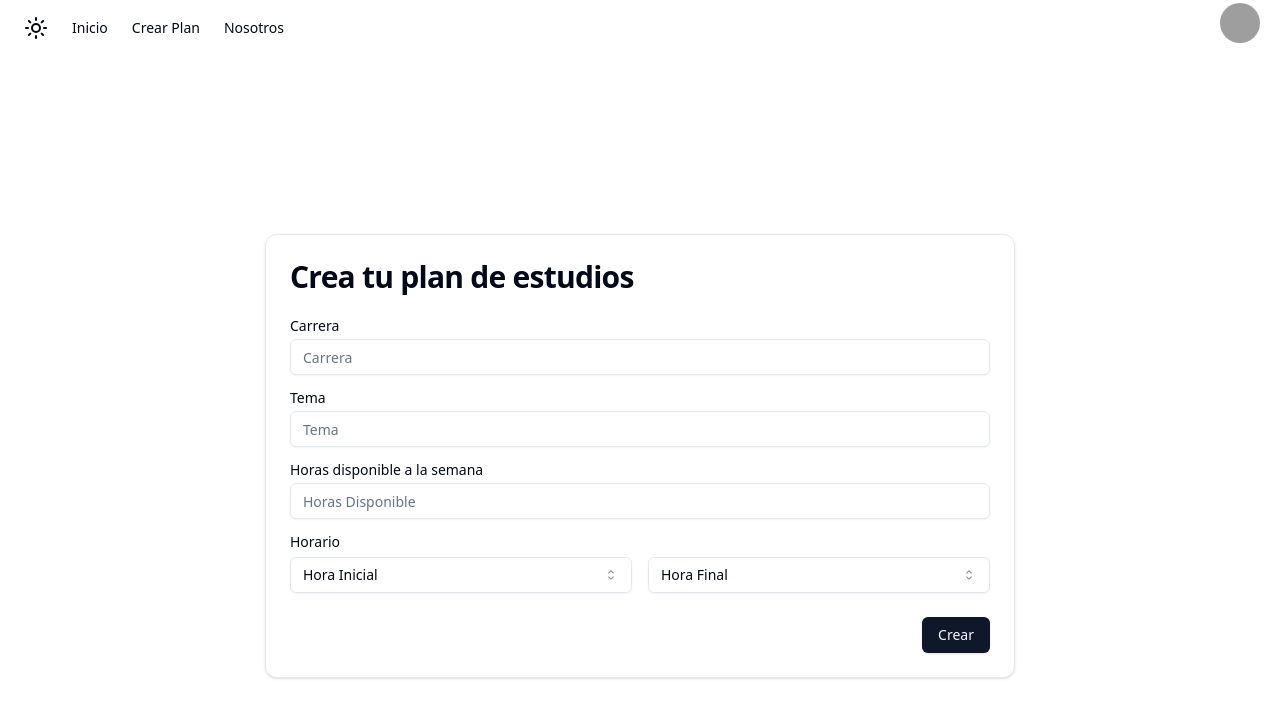
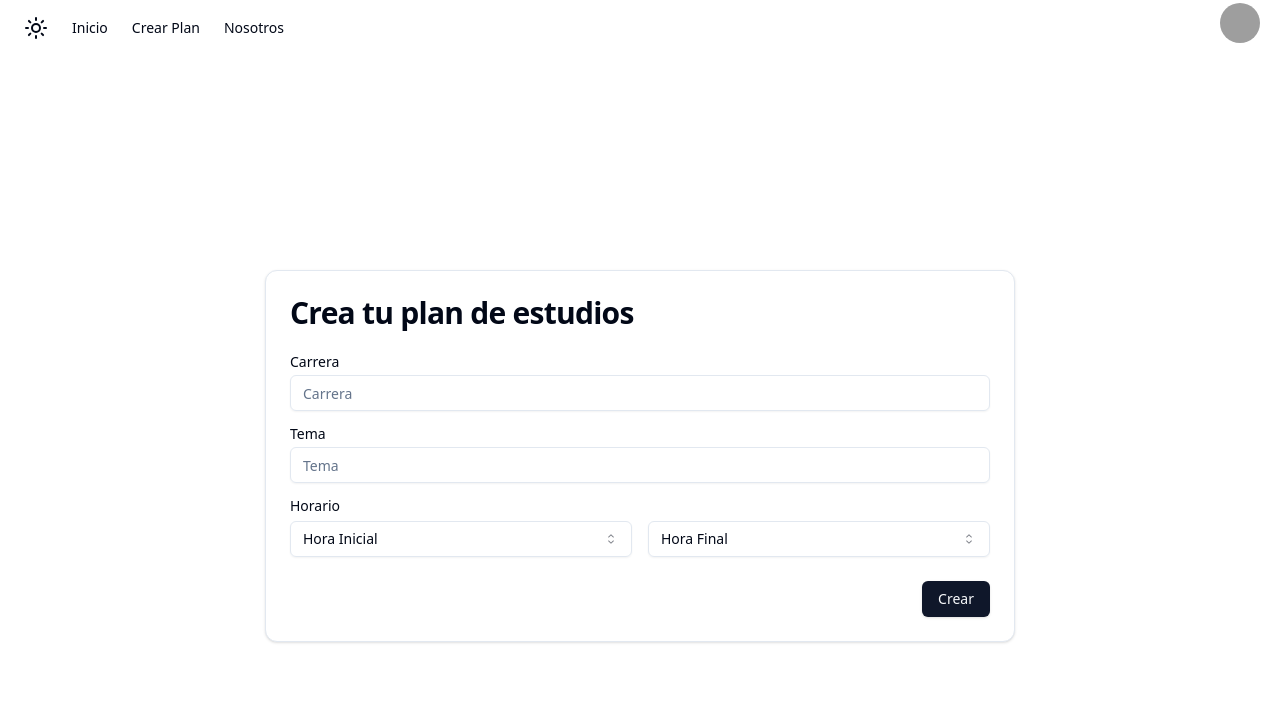
Before and after one commit to AndresFVargasV/student-schedule, a React (Vite) app in the folder FrontEnd/StudentSchedule/: page /create in a window 1280 px wide. Shown: the top 718 px of the page. Built offline with nearby package versions, Linux system fonts and the light colour scheme; grey boxes are pictures that could not be loaded.

Commit message:
crea6te form sin las horas

```diff
--- a/FrontEnd/StudentSchedule/src/components/component/hero.jsx
+++ b/FrontEnd/StudentSchedule/src/components/component/hero.jsx
@@ -1,9 +1,6 @@
-
-
 import { Button } from "../ui/button";
 
-
-
+import { Link } from "react-router-dom";
 export function Hero() {
   return (
     <section className="w-full py-12 md:py-24 lg:py-32 xl:py-48">
@@ -19,12 +16,12 @@ export function Hero() {
             </p>
           </div>
           <div className="space-x-4">
-            <Button
+            <Link
               className="inline-flex h-9 items-center justify-center rounded-md bg-gray-900 px-4 py-2 text-sm font-medium text-gray-50 shadow transition-colors hover:bg-gray-900/90 focus-visible:outline-none focus-visible:ring-1 focus-visible:ring-gray-950 disabled:pointer-events-none disabled:opacity-50 dark:bg-gray-50 dark:text-gray-900 dark:hover:bg-gray-50/90 dark:focus-visible:ring-gray-300"
-              href="#"
+              to="/create"
             >
               Empezar
-            </Button>
+            </Link>
           </div>
         </div>
       </div>
--- a/FrontEnd/StudentSchedule/src/pages/CreatePage.jsx
+++ b/FrontEnd/StudentSchedule/src/pages/CreatePage.jsx
@@ -2,7 +2,6 @@ import { Button } from "@/components/ui/button";
 import {
   Card,
   CardContent,
-  CardDescription,
   CardFooter,
   CardHeader,
   CardTitle,
@@ -16,36 +15,58 @@ import {
   SelectTrigger,
   SelectValue,
 } from "@/components/ui/select";
-
+import { useForm, Controller } from "react-hook-form";
 function CreatePage() {
+  //manejar las horas
   const times = Array.from({ length: 48 }, (_, index) => {
     const hour = Math.floor(index / 2);
     const minute = index % 2 === 0 ? "00" : "30";
     return `${hour.toString().padStart(2, "0")}:${minute}`;
   });
+
+  //fin manejar las horas
+
+  const { register, handleSubmit } = useForm({ mode: "onChange" });
+
+  const onSubmit = (data) => {
+    console.log(data);
+  };
+
   return (
+    <>
+      <form onSubmit={handleSubmit(onSubmit)}>
         <div className="flex justify-center items-center h-screen">
           <Card className="w-[750px]">
             <CardHeader>
-          <CardTitle className="text-3xl" >Crea tu plan de estudios</CardTitle>
+              <CardTitle className="text-3xl">
+                Crea tu plan de estudios
+              </CardTitle>
             </CardHeader>
             <CardContent>
-          <form>
               <div className="grid w-full items-center gap-4">
                 <div className="flex flex-col space-y-1.5">
                   <Label htmlFor="carrera">Carrera</Label>
-                <Input id="carrera" placeholder="Carrera" />
+                  <Input
+                    id="carrera"
+                    placeholder="Carrera"
+                    {...register("carrera", {
+                      required: "Por favor, ingrese la carrera",
+                      pattern: {
+                        value: /^[a-zA-Z\s]+$/,
+                        message:
+                          "Ingrese un nombre de carrera válido, solo letras y espacios",
+                      },
+                    })}
+                  />
                 </div>
                 <div className="flex flex-col space-y-1.5">
                   <Label htmlFor="tema">Tema</Label>
-                <Input id="tema" placeholder="Tema" />
-              </div>
-              <div className="flex flex-col space-y-1.5">
-                <Label htmlFor="horas">Horas disponible a la semana</Label>
                   <Input
-                  id="horas"
-                  placeholder="Horas Disponible"
-                  type="number"
+                    id="tema"
+                    placeholder="Tema"
+                    {...register("tema", {
+                      required: true,
+                    })}
                   />
                 </div>
 
@@ -61,7 +82,11 @@ function CreatePage() {
                       </SelectTrigger>
                       <SelectContent position="popper">
                         {times.map((time) => (
-                        <SelectItem key={time} value={time}>
+                          <SelectItem
+                            key={time}
+                            value={time}
+                            {...register("horaIn")}
+                          >
                             {time}
                           </SelectItem>
                         ))}
@@ -82,13 +107,14 @@ function CreatePage() {
                   </div>
                 </div>
               </div>
-          </form>
             </CardContent>
             <CardFooter className="flex justify-end">
               <Button>Crear</Button>
             </CardFooter>
           </Card>
         </div>
+      </form>
+    </>
   );
 }
 
```
Lines whose indentation alone changed are shown as unchanged.
